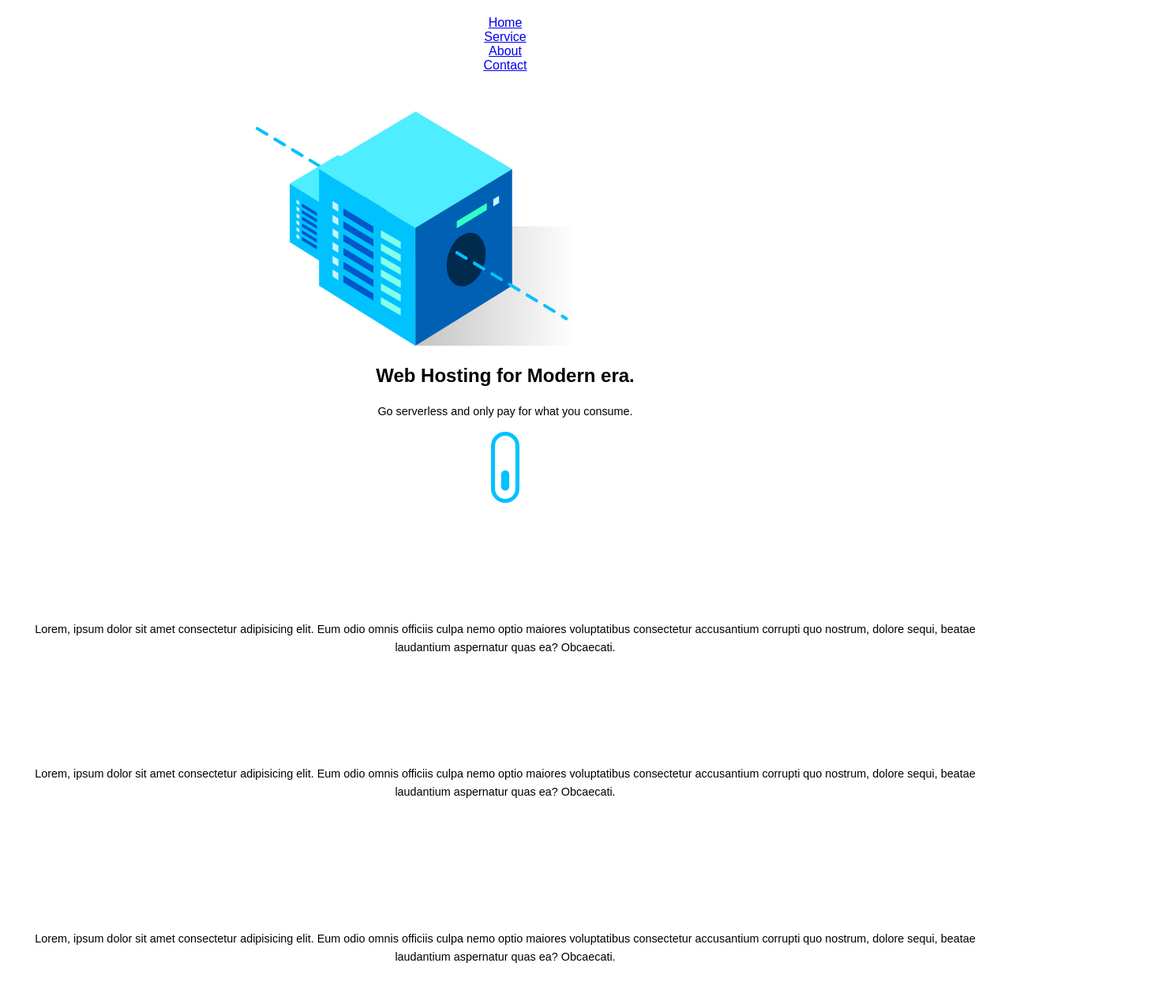
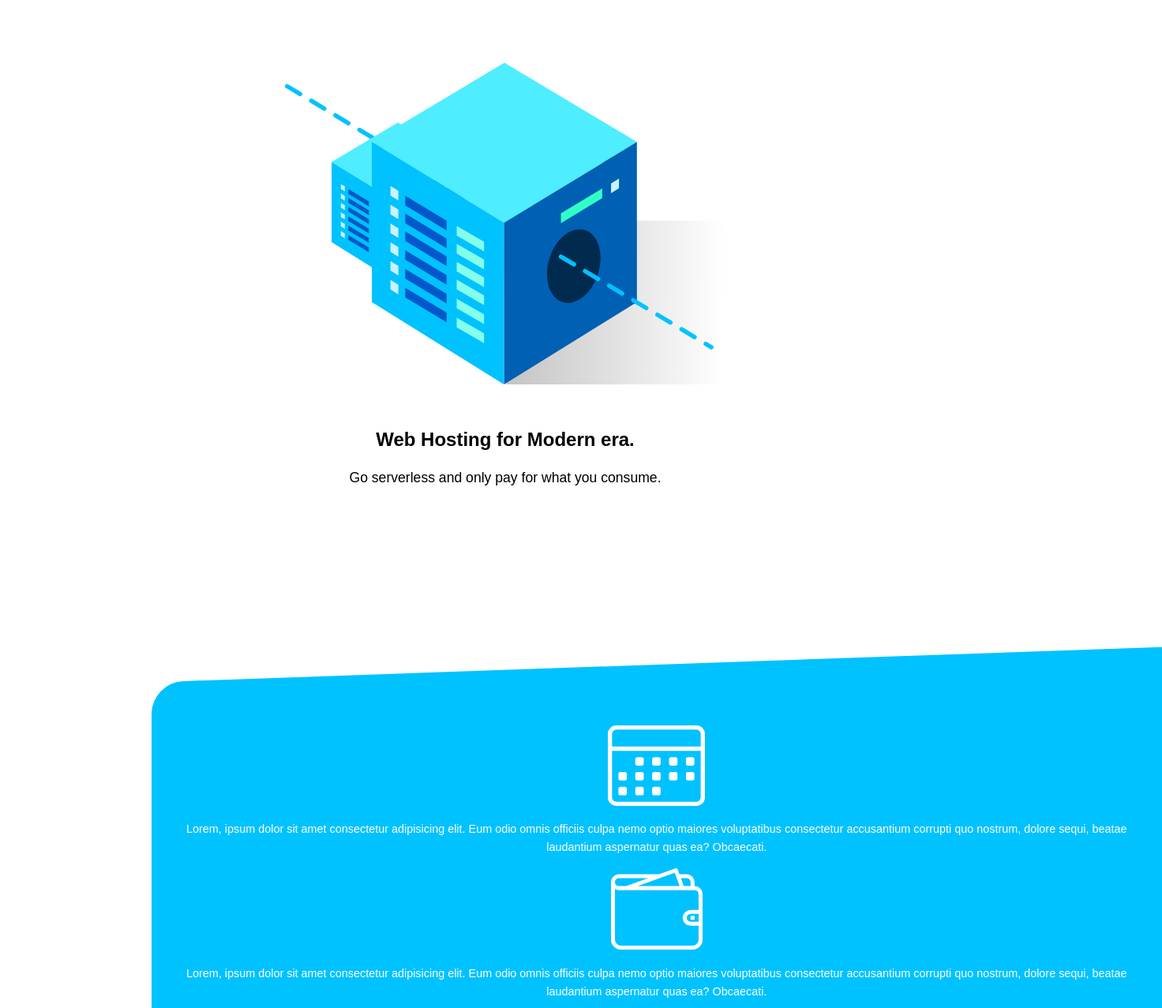
Before and after one commit to simdi/26andfour, a plain HTML site: page index.html in a window 1280 px wide. Shown: the part 67-1344 px from the top of the page at 79% size, 1472 px wide, since content can reach past the window. Drawn offline with Linux system fonts and the light colour scheme; a web font is replaced by a local one.

Commit message:
Updated.

```diff
--- a/css/style.css
+++ b/css/style.css
@@ -19,3 +19,37 @@ ul {
 .logo {
     width: 130px;
 }
+header {
+    display: flex;
+    justify-content: space-between;
+}
+.hide-mobile {
+     display: none;
+}
+.menu {
+    width: 25px;
+    margin-top: 45%;
+}
+.server {
+    width: 70%;
+    margin: 2em auto 2em 25%;
+}
+h1, .subhead {
+    position: relative;
+    z-index: 3 ;
+}
+.subhead {
+    font-size: 1.1em;
+}
+.blue-container {
+    width: 100%;
+    background: #00C2FF;
+    color: #fff;
+    margin: 15%;
+    padding: 4em 0 2em;
+    border-top-left-radius: 40px;
+    transform: skewY(-2deg);
+}
+.blue-container ul {
+    transform: skewY(2deg);
+}
--- a/index.html
+++ b/index.html
@@ -23,7 +23,7 @@
                     <a href="#" class="hide-desktop">
                         <img src="images/ham.svg" class="menu" id="menu" alt="toggle menu">
                     </a>
-                    <ul class="show-desktop hide-desktop" id="nav">
+                    <ul class="show-desktop hide-mobile" id="nav">
                         <li id="exit" class="exit-btn hide-desktop"><img src="images/exit.svg" alt="Close Navigation Drawer"></li>
                         <li><a href="#">Home</a></li>
                         <li><a href="#">Service</a></li>
@@ -35,7 +35,7 @@
             <section>
                 <img src="images/server.svg" class="server" alt="Server graphic">
                 <h1>Web Hosting for Modern era.</h1>
-                <p>Go serverless and only pay for what you consume.</p>
+                <p class="subhead">Go serverless and only pay for what you consume.</p>
                 <img src="images/scroll.svg" class="scroll hide-mobile show-desktop" alt="Scroll Down">
             </section>
         </div>
```
